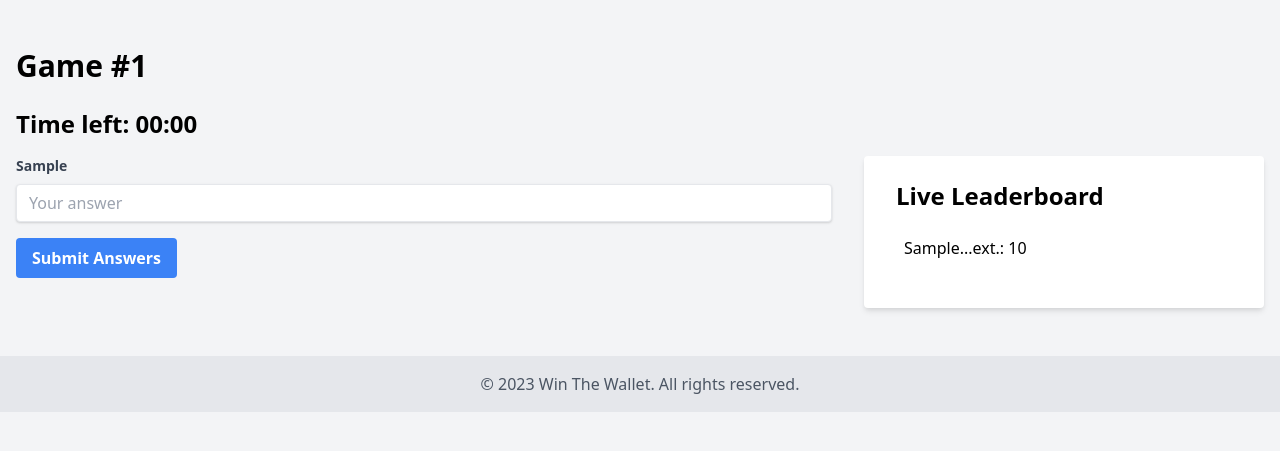
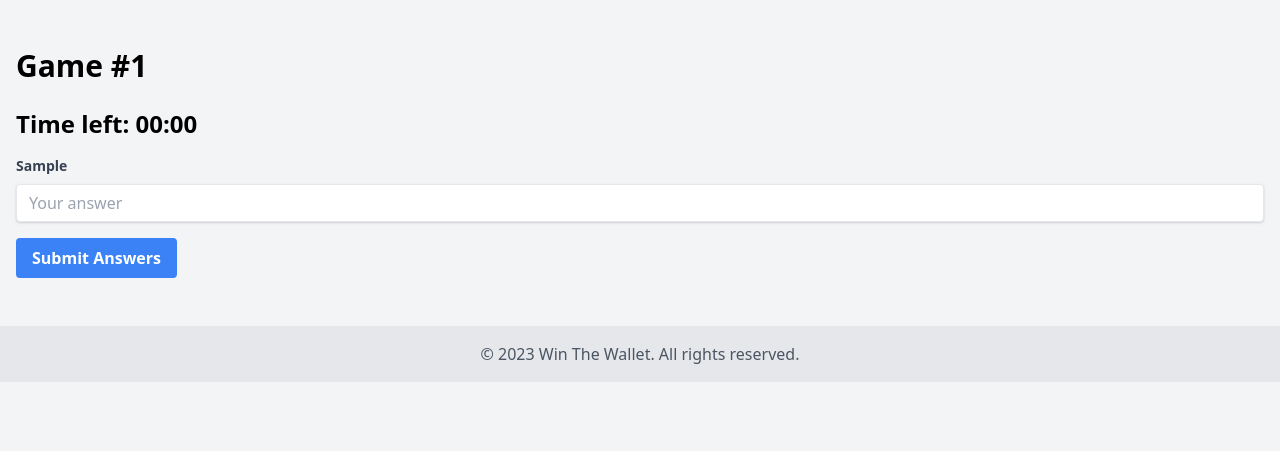
Before and after one commit to Crypt0Titan/WTW2, a Flask app: template templates/game/play.html in a window 1280 px wide. Shown: the part 64-515 px from the top of the page. Run offline with Flask 3, Linux system fonts and the light colour scheme; tables that the repository leaves empty hold one stand-in row (values such as "Sample post"); the template is opened without the code that fills it: values that come from a table or form of the project are taken from there, most other values are stand-ins (such as "Sample title", 1, 10 or a date in 2020); data that the repository does not hold is empty; some libraries are stand-ins or nearby versions.

Commit message:
Agent query: Please navigate to a game play page and verify if the leaderboard has been removed and the remaining elements are using the full width of the page. Also, check if the game play functionality (timer, submitting answers) is working correctly.

```diff
--- a/templates/game/play.html
+++ b/templates/game/play.html
@@ -5,8 +5,6 @@
 
 <div id="timer" class="text-2xl font-bold mb-4">Time left: <span id="countdown"></span></div>
 
-<div class="flex">
-    <div class="w-2/3 pr-4">
 <form id="answer-form" action="{{ url_for('main.submit_answers', game_id=game.id) }}" method="POST">
     {% for question in questions %}
     <div class="mb-4">
@@ -26,21 +24,6 @@
         Submit Answers
     </button>
 </form>
-    </div>
-
-    <div class="w-1/3 pl-4">
-        <div id="leaderboard" class="bg-white shadow-md rounded px-8 pt-6 pb-8">
-            <h2 class="text-2xl font-bold mb-4">Live Leaderboard</h2>
-            <ul id="player-scores">
-                {% for player in players %}
-                <li class="mb-2 p-2 rounded {% if player.ethereum_address == player_address %}bg-yellow-100{% endif %}" data-player-address="{{ player.ethereum_address }}">
-                    {{ player.ethereum_address[:6] }}...{{ player.ethereum_address[-4:] }}: <span class="score">{{ player.score }}</span>
-                </li>
-                {% endfor %}
-            </ul>
-        </div>
-    </div>
-</div>
 
 {% endblock %}
 
@@ -49,7 +32,6 @@
 let timer;
 let timeLeft = {{ game.time_limit }};
 const gameId = {{ game.id }};
-const playerEthereumAddress = document.getElementById('ethereum-address').value;
 
 function startTimer() {
     timer = setInterval(function() {
@@ -108,12 +90,6 @@ document.addEventListener('DOMContentLoaded', function() {
         }
     });
 
-    socket.on('player_score_update', function(data) {
-        if (data.game_id === gameId) {
-            updateLeaderboard(data);
-        }
-    });
-
     socket.on('game_complete', function(data) {
         if (data.game_id === gameId) {
             clearInterval(timer);
@@ -128,37 +104,6 @@ document.addEventListener('DOMContentLoaded', function() {
     });
 });
 
-function updateLeaderboard(data) {
-    const playerScores = document.getElementById('player-scores');
-    let playerItem = playerScores.querySelector(`[data-player-address="${data.player_address}"]`);
-
-    if (playerItem) {
-        playerItem.querySelector('.score').textContent = data.score;
-    } else {
-        playerItem = document.createElement('li');
-        playerItem.className = 'mb-2 p-2 rounded';
-        playerItem.setAttribute('data-player-address', data.player_address);
-
-        if (data.player_address === playerEthereumAddress) {
-            playerItem.classList.add('bg-yellow-100');
-        }
-
-        const truncatedAddress = `${data.player_address.slice(0, 6)}...${data.player_address.slice(-4)}`;
-        playerItem.innerHTML = `${truncatedAddress}: <span class="score">${data.score}</span>`;
-
-        playerScores.appendChild(playerItem);
-    }
-
-    // Sort the leaderboard
-    const players = Array.from(playerScores.children);
-    players.sort((a, b) => {
-        const scoreA = parseInt(a.querySelector('.score').textContent);
-        const scoreB = parseInt(b.querySelector('.score').textContent);
-        return scoreB - scoreA;
-    });
-    players.forEach(player => playerScores.appendChild(player));
-}
-
 startTimer();
 </script>
 {% endblock %}
```
Lines whose indentation alone changed are shown as unchanged.
